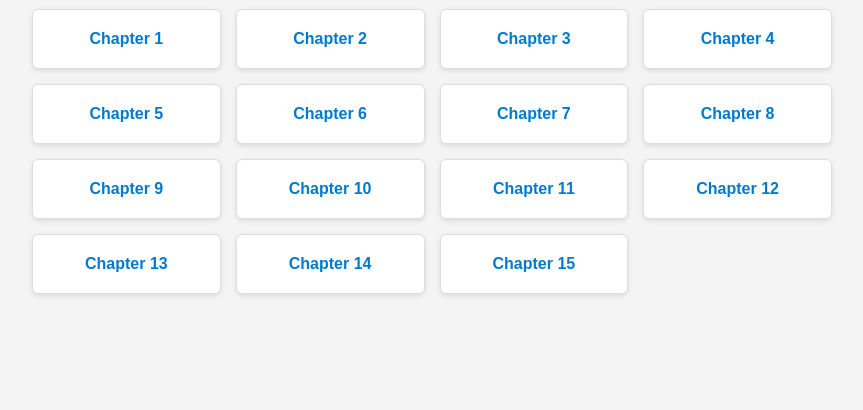
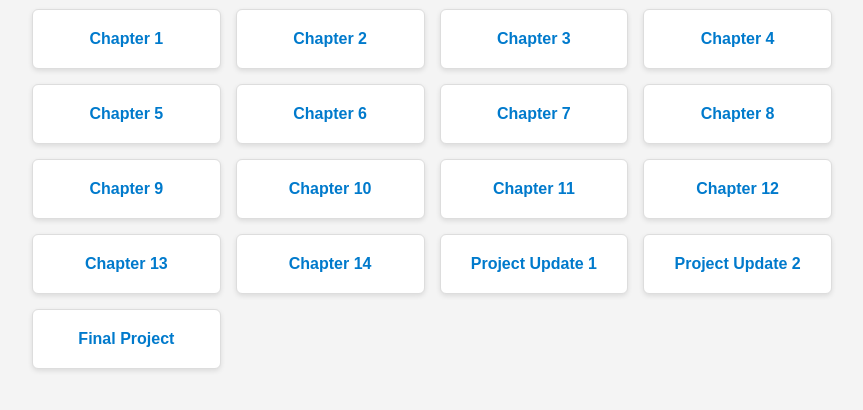
Before and after one commit to sdev153fl26/sdev153fl26, a plain HTML site: page index.html in a window 1280 px wide. Shown: the part 140-550 px from the top of the page, without its empty margins (208-1071 px from the left). Drawn offline with Linux system fonts and the light colour scheme.

Commit message:
project update

```diff
--- a/index.html
+++ b/index.html
@@ -31,7 +31,9 @@
         <a class="card" href="ch12/index.html">Chapter 12</a>
         <a class="card" href="ch13/index.html">Chapter 13</a>
         <a class="card" href="ch14/index.html">Chapter 14</a>
-        <a class="card" href="ch15/index.html">Chapter 15</a>
+        <a class="card" href="update 1/index.html">Project Update 1</a>
+        <a class="card" href="update 2/index.html">Project Update 2</a>
+        <a class="card" href="Final Project/index.html">Final Project</a>
     </div>
 
 </body>
```
